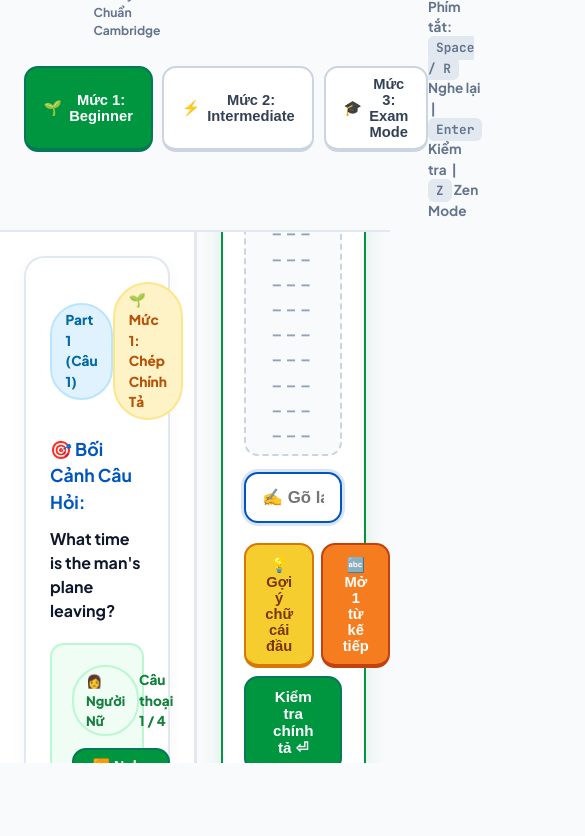
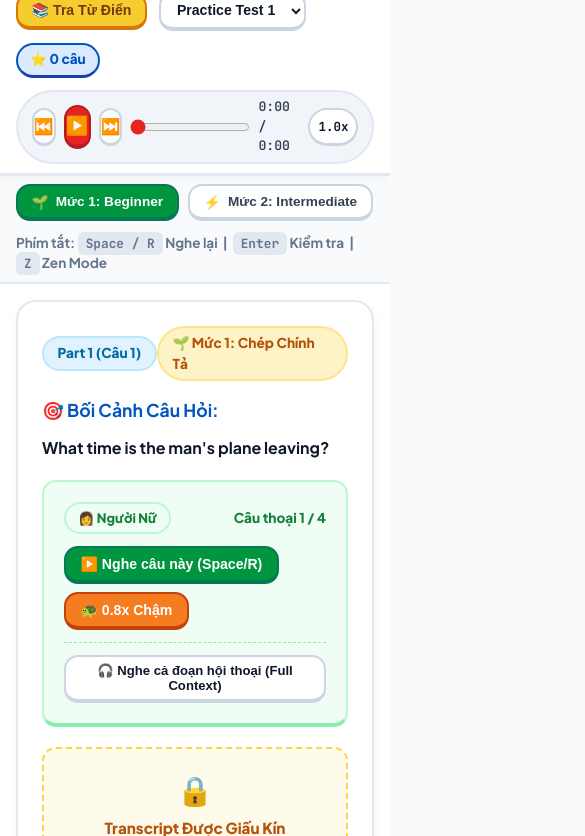
Before and after one commit to mikepham358/ket-listening, a plain HTML site: page index.html in a window 390 px wide. Shown: the part 81-917 px from the top of the page, 585 px wide, since content can reach past the window. Before the commit the page ends 844 px from the top, so only its background shows below. Drawn offline with Linux system fonts and the light colour scheme.

Commit message:
fix(ux): responsive mobile layout and native WebSpeech pronunciation audio for dictionary

```diff
--- a/dictionary.js
+++ b/dictionary.js
@@ -182,6 +182,19 @@ window.KetDictionary = {
       console.warn('Vietnamese translation API fallback', e);
     }
 
+    // Filter or create kid-friendly simple example
+    let kidExamples = [];
+    if (enExamples.length > 0) {
+      const simple = enExamples.filter(ex => ex.split(' ').length <= 16);
+      if (simple.length > 0) kidExamples = simple.slice(0, 2);
+    }
+    if (kidExamples.length === 0) {
+      if (word === 'airport') kidExamples = ["What time shall we drive to the airport?"];
+      else if (word === 'meal') kidExamples = ["We had a delicious meal at the restaurant."];
+      else if (word === 'plane') kidExamples = ["The plane leaves at one o'clock."];
+      else kidExamples = [`This is an example sentence with the word "${word}".`];
+    }
+
     const result = {
       word,
       ipa: ipa || '/.../',
@@ -189,7 +202,7 @@ window.KetDictionary = {
       usAudio,
       viMeanings: viMeanings.length > 0 ? viMeanings : ['Chưa có bản dịch'],
       enDefinitions,
-      enExamples
+      enExamples: kidExamples
     };
 
     this.cache[word] = result;
@@ -256,17 +269,17 @@ window.KetDictionary = {
   speak(accent = 'us') {
     if (!this.currentWordData) return;
     const word = this.currentWordData.word;
-    const audioUrl = accent === 'uk' ? this.currentWordData.ukAudio : this.currentWordData.usAudio;
 
-    // If human MP3 audio URL exists, play it
-    if (audioUrl) {
-      const audio = new Audio(audioUrl);
-      audio.play().catch(e => {
-        this.fallbackSpeechSynthesis(word, accent);
-      });
-    } else {
-      // Native SpeechSynthesis fallback
-      this.fallbackSpeechSynthesis(word, accent);
+    // Use browser native SpeechSynthesis directly for crisp, zero-latency pronunciation on any device
+    if ('speechSynthesis' in window) {
+      window.speechSynthesis.cancel();
+      const utterance = new SpeechSynthesisUtterance(word);
+      utterance.lang = accent === 'uk' ? 'en-GB' : 'en-US';
+      utterance.rate = 0.85; // Slightly slower for 10-12 year old learners
+      const voices = window.speechSynthesis.getVoices();
+      const voice = voices.find(v => accent === 'uk' ? v.lang.startsWith('en-GB') : v.lang.startsWith('en-US'));
+      if (voice) utterance.voice = voice;
+      window.speechSynthesis.speak(utterance);
     }
   },
 
--- a/static/styles.css
+++ b/static/styles.css
@@ -854,3 +854,80 @@ body.zen-mode #app-header,
 body.zen-mode #mode-switcher-bar {
   display: none !important;
 }
+
+/* ==========================================================================
+   Responsive Design (Tablets & Mobile Phones < 900px)
+   ========================================================================== */
+@media (max-width: 900px) {
+  body {
+    height: auto;
+    min-height: 100vh;
+    overflow-y: auto;
+  }
+
+  #app-header {
+    height: auto;
+    min-height: 60px;
+    flex-wrap: wrap;
+    padding: 0.6rem 1rem;
+    gap: 0.5rem;
+  }
+
+  .brand-title {
+    font-size: 1.05rem;
+  }
+
+  #audio-toolbar {
+    order: 3;
+    width: 100%;
+    justify-content: center;
+    margin-top: 0.25rem;
+  }
+
+  .header-controls {
+    flex-wrap: wrap;
+  }
+
+  #mode-switcher-bar {
+    padding: 0.5rem 1rem;
+    flex-direction: column;
+    align-items: stretch;
+    gap: 0.5rem;
+  }
+
+  .tier-tabs {
+    overflow-x: auto;
+    padding-bottom: 0.25rem;
+    -webkit-overflow-scrolling: touch;
+  }
+
+  .tier-tab {
+    flex-shrink: 0;
+    padding: 0.45rem 0.85rem;
+    font-size: 0.85rem;
+  }
+
+  #workspace-container {
+    flex-direction: column;
+    height: auto;
+    overflow: visible;
+  }
+
+  .workspace-pane {
+    overflow-y: visible;
+    padding: 1rem;
+  }
+
+  #pane-left {
+    border-right: none;
+    border-bottom: 3px solid var(--border-subtle);
+  }
+
+  .question-prompt {
+    font-size: 1.1rem;
+  }
+
+  .dictation-input-field {
+    font-size: 0.95rem;
+  }
+}
--- a/styles.css
+++ b/styles.css
@@ -854,3 +854,80 @@ body.zen-mode #app-header,
 body.zen-mode #mode-switcher-bar {
   display: none !important;
 }
+
+/* ==========================================================================
+   Responsive Design (Tablets & Mobile Phones < 900px)
+   ========================================================================== */
+@media (max-width: 900px) {
+  body {
+    height: auto;
+    min-height: 100vh;
+    overflow-y: auto;
+  }
+
+  #app-header {
+    height: auto;
+    min-height: 60px;
+    flex-wrap: wrap;
+    padding: 0.6rem 1rem;
+    gap: 0.5rem;
+  }
+
+  .brand-title {
+    font-size: 1.05rem;
+  }
+
+  #audio-toolbar {
+    order: 3;
+    width: 100%;
+    justify-content: center;
+    margin-top: 0.25rem;
+  }
+
+  .header-controls {
+    flex-wrap: wrap;
+  }
+
+  #mode-switcher-bar {
+    padding: 0.5rem 1rem;
+    flex-direction: column;
+    align-items: stretch;
+    gap: 0.5rem;
+  }
+
+  .tier-tabs {
+    overflow-x: auto;
+    padding-bottom: 0.25rem;
+    -webkit-overflow-scrolling: touch;
+  }
+
+  .tier-tab {
+    flex-shrink: 0;
+    padding: 0.45rem 0.85rem;
+    font-size: 0.85rem;
+  }
+
+  #workspace-container {
+    flex-direction: column;
+    height: auto;
+    overflow: visible;
+  }
+
+  .workspace-pane {
+    overflow-y: visible;
+    padding: 1rem;
+  }
+
+  #pane-left {
+    border-right: none;
+    border-bottom: 3px solid var(--border-subtle);
+  }
+
+  .question-prompt {
+    font-size: 1.1rem;
+  }
+
+  .dictation-input-field {
+    font-size: 0.95rem;
+  }
+}
```
Also changed, not shown: static/dictionary.js (+24 -11 lines).
